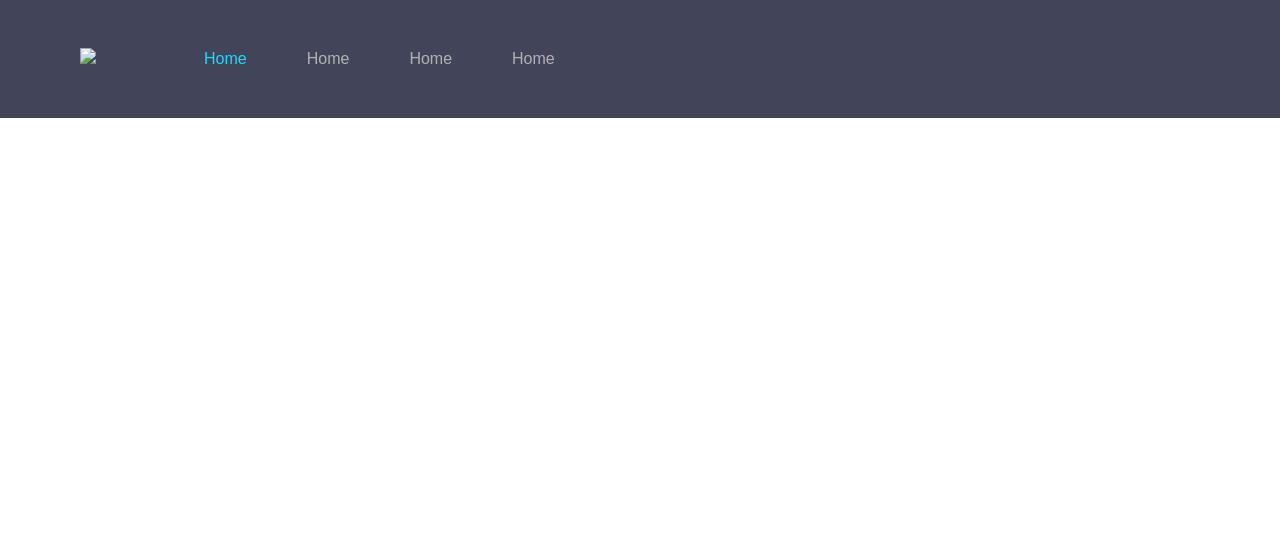
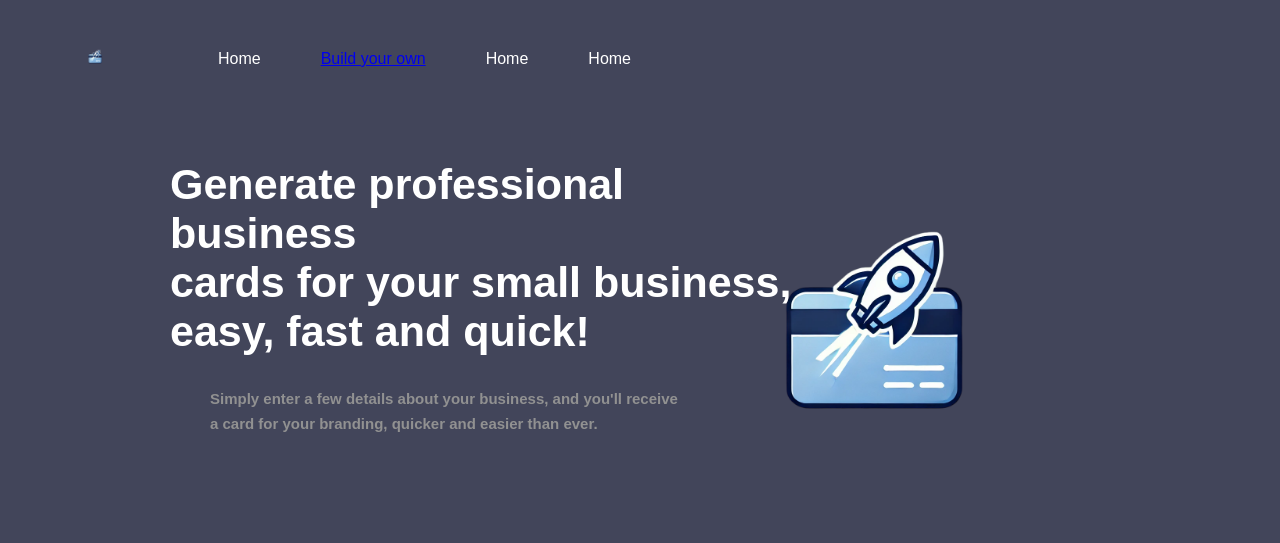
Before and after one commit to diego-zunort/hackathon2024, a plain HTML site: page index.html in a window 1280 px wide. Drawn offline with Linux system fonts and the light colour scheme.

Commit message:
Changes done, index almost done, profile needs some changes

```diff
--- a/index.html
+++ b/index.html
@@ -1,33 +1,31 @@
 <!DOCTYPE html>
 <head>
     <title>Welcome to InstantCard</title>
-    <link rel = "stylesheet" href="style.css">
-
+    <link rel="stylesheet" href="style.css">
 </head>
 <body>
     <div class="container">
         <div class="menu">
             <ul>
-            <li class="logo"><img src="card.png"></li>
-            <li class="active">Home</li>
-            <li>Home</li>
-            <li>Home</li>
-            <li>Home</li>
+                <li class="logo"><img src="newer.png"></li>
+                <li class="active home">Home</li>
+                <li class="active home"><a href="profile.html">Build your own</a></li>
+                <li class="home">Home</li>
+                <li class="home">Home</li>
             </ul>
         </div>
         <div class="banner">
             <div class="app-text">
                 <h1>Generate professional business<br> cards for your small
-            business.<h1>
+                business, easy, fast and quick!<h1>
                 <p>Simply enter a few details about your business, and you'll
                 receive<br> a card for your branding, quicker and easier than
                 ever.</p>
             </div>
-            <div class = "app-picture">
-                <img src=""
+            <div class="app-picture">
+                <img src="newer.png">
             </div>
         </div>
-
-
+    </div>
 </body>
 </html>
--- a/main.js
+++ b/main.js
@@ -1,3 +1,5 @@
+
+// querry selectors for forms so that
 document.addEventListener("DOMContentloaded", () =>{
     const businessNameForm = document.querySelector("#nameofb");
     const subtitleForBusiness = document.querySelector("#subt");
@@ -6,5 +8,4 @@ document.addEventListener("DOMContentloaded", () =>{
     const location = document.querySelector("#location");
     const contactPhone = document.querySelector("#phone");
     const contactEmail= document.querySelector("#email");
-
 });
--- a/style.css
+++ b/style.css
@@ -3,10 +3,16 @@
     padding: 0;
     font-family: sans-serif;
 }
+body {
+    background-color: #42455a; /* Same as the top stripe */
+    color: #b2b1b1;
+    width: 100%;
+    height: 100%;
+}
 .container{
     width: 100%;
     height: 100%;
-    background: #42455a;
+    background: transparent; /* Remove white background */
 }
 .menu ul{
     display: inline-flex;
@@ -15,9 +21,7 @@
 .menu ul li{
     list-style: none;
     margin: 0 30px;
-    color: #b2b1b1;
     cursor: pointer;
-
 }
 .logo img{
     width: 30px;
@@ -25,34 +29,49 @@
     margin-right: 48px;
 }
 .active{
-    color: #19dafa  !important;
+    color: #ffffff !important;
+}
+/* Target the home buttons */
+.home {
+    color: white; /* Set Home text color to white */
 }
 .banner{
     width: 80%;
     height: 70%;
-    top: 25%;
+    top: 20%; /* Adjusted to move up slightly */
     left: 130px;
     position: absolute;
     color: #fff;
+    display: flex;
+    justify-content: space-between; /* Align text and picture */
+    align-items: flex-start; /* Align items toward the top */
 }
 .app-text{
     width: 50%;
-    float: left;
 }
-.app-text:h1{
+.app-text h1{
     font-size: 43px;
     width: 640px;
     position: relative;
     margin-left: 40px;
+    color: #ffffff;
 }
 .app-text p{
     width: 650px;
     font-size: 15px;
     margin: 30px 0 30px 40px;
     line-height: 25px;
-    color: 919191;
+    color: #919191;
 }
 .app-picture{
     width: 50%;
-    float: right;
+    display: flex;
+    justify-content: flex-end;
+    align-items: flex-start;
 }
+.app-picture img{
+    max-width: 400px; /* Adjust the width to scale the image */
+    height: auto; /* Maintain aspect ratio */
+    margin-right: 80px; /* Adjusted margin to move image farther right */
+    margin-top: -20px; /* Moved image slightly up */
+}
```
Also changed, not shown: profile.html (+10 -4 lines), newer.png (added). Lines whose indentation alone changed are shown as unchanged.
